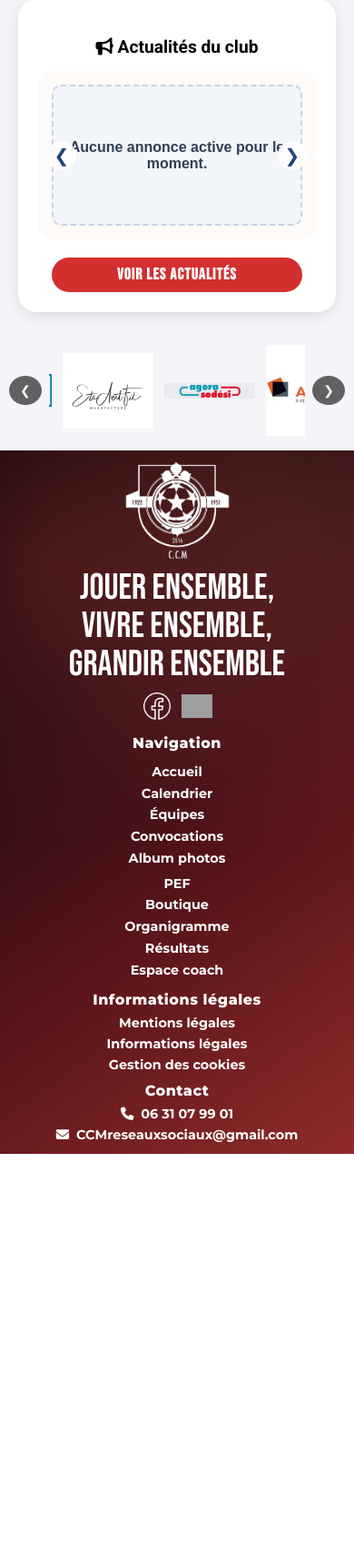
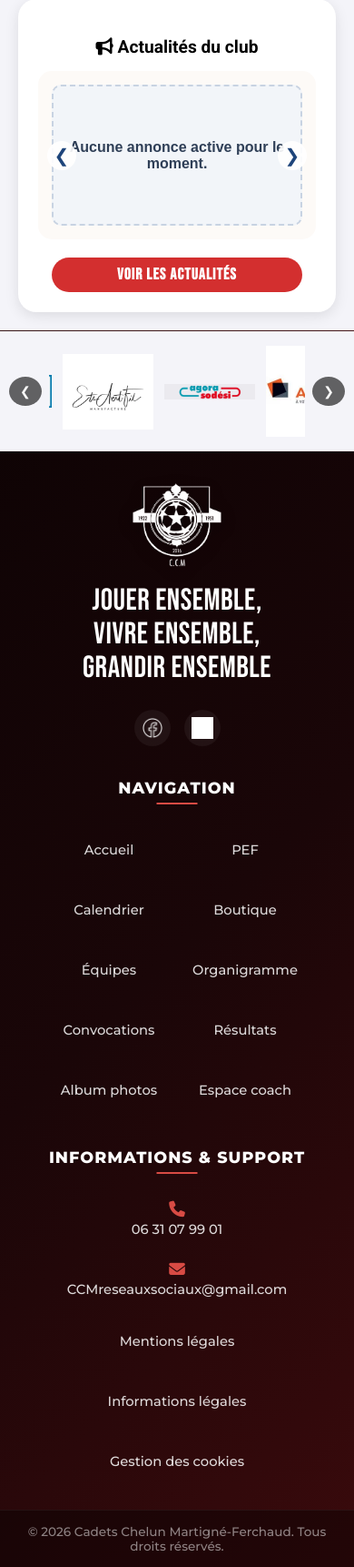
Before and after one commit to Yannickthomas0602/Club-de-foot-Martign-, a PHP site: page /index.php in a window 390 px wide. Shown: the part 634-2356 px from the top of the page at 91% size. Before the commit the page ends 1902 px from the top, so only its background shows below. Run offline with PHP 8.4, Linux system fonts and the light colour scheme; data that the repository does not hold is empty; grey boxes are pictures that could not be loaded.

Commit message:
modernisaiton footer

```diff
--- a/assets/css/footer.css
+++ b/assets/css/footer.css
@@ -9,376 +9,270 @@
     border: none;
 }
 
-.rectangle_footer.footer-flex {
-    --footer-link-size: 0.9rem;
-    --footer-link-size-md: 0.84rem;
-    --footer-link-size-sm: 0.9rem;
-    display: flex;
-    flex-direction: row;
-    justify-content: space-between;
-    align-items: stretch;
-    flex-wrap: nowrap;
-    width: 100%;
-    padding: 12px 0 4px;
-    gap: clamp(14px, 2vw, 30px);
-    box-sizing: border-box;
-    background-color: #160809;
-    background-image:
-        radial-gradient(circle at 14% 16%, rgba(255, 84, 84, 0.18), transparent 42%),
-        radial-gradient(circle at 86% 12%, rgba(255, 120, 96, 0.16), transparent 46%),
-        linear-gradient(145deg, #130607 0%, #2a0d11 30%, #5b151b 63%, #8f2b2a 100%);
+/* Base Wrapper for Sticky Footer */
+.footer-wrapper {
+    background-color: #0d0304;
+    background-image: linear-gradient(135deg, #0d0304 0%, #1a0608 50%, #3a0a0c 100%);
+    color: #fff;
+    margin-top: auto; /* Push footer down */
+    font-family: inherit;
+    border-top: 1px solid rgba(255, 255, 255, 0.05);
+}
+
+.footer-container {
+    display: grid;
+    grid-template-columns: repeat(3, 1fr);
+    gap: 30px;
+    max-width: 1100px;
+    margin: 0 auto;
+    padding: 40px 30px 20px;
 }
 
 .footer-col {
-    flex: 1 1 33.33%;
-    min-width: 260px;
+    display: flex;
+    flex-direction: column;
+    gap: 12px;
 }
 
-.footer-left {
-    display: flex;
-    flex-direction: column;
-    align-items: flex-start;
-    justify-content: flex-start;
-    gap: 10px;
+/* --- Typography --- */
+.footer-title {
+    font-family: "Montserrat", sans-serif;
+    font-weight: 800;
+    font-size: 1.1rem;
+    color: #fff;
+    margin: 0 0 10px 0;
+    text-transform: uppercase;
+    letter-spacing: 1px;
+    position: relative;
+    padding-bottom: 8px;
+    align-self: flex-start;
 }
 
-.footer-left-row {
-    display: flex;
-    align-items: flex-start;
-    gap: 14px;
+.footer-title::after {
+    content: '';
+    position: absolute;
+    left: 0;
+    bottom: 0;
+    width: 45px;
+    height: 2px;
+    background-color: #d84b44;
+    transition: width 0.3s ease;
 }
 
-.footer-left-content {
-    display: flex;
-    flex-direction: column;
+.footer-col:hover .footer-title::after {
+    width: 65px;
+}
+
+.mt-2 {
+    margin-top: 8px;
+}
+
+.mt-3 {
+    margin-top: 15px;
+}
+
+/* --- Column 1: About --- */
+.footer-about {
     align-items: flex-start;
-    gap: 8px;
+    padding-right: 20px;
 }
 
 .footer-club-logo {
-    display: block;
-    width: clamp(95px, 10vw, 140px);
-    margin-left: 12px;
+    width: clamp(100px, 10vw, 130px);
     height: auto;
-    object-fit: contain;
-}
-
-.footer-center {
-    display: flex;
-    flex-direction: column;
-    align-items: center;
-    justify-content: flex-start;
-    max-width: 520px;
-    margin: 0 auto;
-    padding: 0;
-    box-sizing: border-box;
-}
-
-.footer-right {
-    display: flex;
-    flex-direction: column;
-    align-items: stretch;
-    justify-content: flex-start;
-    height: 100%;
-    padding-right: 0;
-}
-
-.footer-right-sections {
-    display: flex;
-    flex-direction: column;
-    justify-content: space-between;
-    align-items: center;
-    width: 100%;
-    height: 100%;
-    flex-wrap: wrap;
-    gap: 8px;
-}
-
-.footer-legal-wrap {
-    width: 100%;
-    text-align: center;
-}
-
-.footer-contact-wrap {
-    width: 100%;
-    text-align: center;
-}
-
-.footer-contact-list {
-    list-style: none;
-    margin: 0;
-    padding: 0;
-    display: flex;
-    flex-direction: column;
-    align-items: center;
-    gap: 4px;
-    font-family: "Montserrat", sans-serif;
-    font-weight: 700;
-}
-
-.footer-contact-list a {
-    color: #fff;
-    text-decoration: none;
-    font-size: var(--footer-link-size);
-    line-height: 1.15;
-    display: inline-flex;
-    align-items: center;
-    gap: 8px;
-    white-space: normal;
-    overflow-wrap: anywhere;
-}
-
-.footer-contact-list a:hover {
-    color: #ffd700;
-}
-
-.footer-title {
-    color: #fff;
-    font-family: "Montserrat", sans-serif;
-    font-weight: 800;
-    font-size: 0.98rem;
-    margin: 0 0 10px;
-    letter-spacing: 0.5px;
-}
-
-.footer-nav-columns {
-    display: flex;
-    flex-direction: row;
-    justify-content: center;
-    gap: clamp(26px, 3.2vw, 56px);
-    width: fit-content;
-    margin: 0 auto;
-}
-
-.footer-center .footer-nav {
-    width: max-content;
-    min-width: 0;
-}
-
-.footer-center .footer-title {
-    width: 100%;
-    text-align: center;
-    padding-right: 0;
-    transform: translateX(-30px);
-    box-sizing: border-box;
-}
-
-.footer-nav,
-.footer-legal {
-    list-style: none;
-    padding: 0;
-    margin: 0;
-    display: flex;
-    flex-direction: column;
-    gap: 4px;
-    font-family: "Montserrat", sans-serif;
-    font-weight: 700;
-}
-
-.footer-nav a,
-.footer-legal a {
-    color: #fff;
-    text-decoration: none;
-    font-size: var(--footer-link-size);
-    line-height: 1.15;
-}
-
-.footer-nav a {
-    line-height: 1.3;
-}
-
-.footer-legal-wrap .footer-title,
-.footer-contact-wrap .footer-title {
-    margin-bottom: 6px;
-}
-
-.footer-nav a:hover,
-.footer-legal a:hover {
-    color: #ffd700;
+    margin-bottom: 2px;
+    filter: drop-shadow(0px 4px 8px rgba(0,0,0,0.4));
 }
 
 .devise {
-    color: #fff;
     font-family: "Bebas Neue", cursive;
     font-weight: 400;
-    font-size: 2.2rem;
-    line-height: 1.05;
+    font-size: 2.1rem;
+    line-height: 1.1;
+    color: #fff;
+    margin: 5px 0 0 0;
+    letter-spacing: 0.5px;
     text-align: left;
-    margin: 0;
 }
 
 .devise-break {
     display: block;
 }
 
-.social_links {
+/* --- Lists (Nav & Legal) --- */
+.footer-nav-split {
     display: flex;
+    gap: 35px;
+}
+
+.footer-nav-list,
+.footer-legal-list,
+.footer-contact-list {
+    list-style: none;
+    padding: 0;
+    margin: 0;
+    display: flex;
+    flex-direction: column;
+    gap: 10px;
+}
+
+.footer-nav-list a,
+.footer-legal-list a,
+.footer-contact-list a {
+    color: rgba(255, 255, 255, 0.85);
+    text-decoration: none;
+    font-size: 0.92rem;
+    font-weight: 500;
+    font-family: "Montserrat", sans-serif;
+    transition: all 0.3s ease;
+    display: inline-flex;
     align-items: center;
     gap: 10px;
 }
 
-.social_link {
-    text-decoration: none;
+.footer-nav-list a:hover,
+.footer-legal-list a:hover {
+    color: #ffd700;
+    transform: translateX(6px);
 }
 
-.social_img {
-    width: 42px;
-    height: 42px;
-    object-fit: contain;
-    display: block;
+.footer-contact-list a:hover {
+    color: #fff;
+}
+
+.footer-contact-list a:hover i {
+    transform: scale(1.2);
+}
+
+.footer-contact-list a i {
+    transition: transform 0.3s ease;
+}
+
+.footer-contact-list i {
+    color: #d84b44;
+    font-size: 1.1rem;
+    width: 22px;
+    text-align: center;
+}
+
+/* --- Socials --- */
+.social-links {
+    display: flex;
+    gap: 15px;
+}
+
+.social-link {
+    transition: all 0.3s ease;
+    background: rgba(255, 255, 255, 0.05);
+    padding: 8px;
+    border-radius: 50%;
+    display: flex;
+    align-items: center;
+    justify-content: center;
+}
+
+.social-link:hover {
+    transform: translateY(-4px) scale(1.1);
+    background: rgba(255, 255, 255, 0.12);
+    box-shadow: 0 5px 12px rgba(216, 75, 68, 0.3);
+}
+
+.social-img {
+    width: 24px;
+    height: 24px;
+    filter: brightness(0) invert(1);
 }
 
 
+/* --- Footer Bottom --- */
+.footer-bottom {
+    text-align: center;
+    padding: 15px;
+    background: rgba(0, 0, 0, 0.4);
+    border-top: 1px solid rgba(255, 255, 255, 0.05);
+}
 
-@media (max-width: 1200px) {
-    .rectangle_footer.footer-flex {
-        padding: 12px 0 4px;
+.footer-bottom p {
+    margin: 0;
+    color: rgba(255, 255, 255, 0.5);
+    font-size: 0.85rem;
+    font-weight: 500;
+    font-family: "Montserrat", sans-serif;
+}
+
+/* --- Media Queries --- */
+@media (max-width: 900px) {
+    .footer-container {
+        grid-template-columns: repeat(2, 1fr);
+        gap: 40px 30px;
+        padding: 40px 20px 30px;
+    }
+}
+
+@media (max-width: 650px) {
+    .footer-container {
+        grid-template-columns: 1fr;
+        gap: 35px;
+        padding: 35px 20px 25px;
+    }
+
+    .footer-title {
+        align-self: center;
+        text-align: center;
+    }
+
+    .footer-col:hover .footer-title::after,
+    .footer-title::after {
+        left: 50%;
+        transform: translateX(-50%);
+        width: 45px;
+    }
+
+    .footer-about {
+        align-items: center;
+        text-align: center;
+        padding-right: 0;
     }
 
     .devise {
-        font-size: 2rem;
-    }
-
-    .footer-nav a,
-    .footer-legal a,
-    .footer-contact-list a {
-        font-size: var(--footer-link-size-md);
-    }
-
-    .footer-center .footer-title {
-        padding-right: 0;
-    }
-}
-
-@media (max-width: 992px) {
-    .rectangle_footer.footer-flex {
-        flex-wrap: wrap;
-        align-items: flex-start;
-        row-gap: 20px;
-    }
-
-    .footer-left,
-    .footer-center {
-        flex: 1 1 calc(50% - 12px);
-    }
-
-    .footer-right {
-        flex: 1 1 100%;
-        min-height: auto;
-        padding-right: 0;
-    }
-
-    .footer-right-sections {
-        height: auto;
-        justify-content: center;
-        gap: 12px;
-    }
-}
-
-@media (max-width: 768px) {
-    .rectangle_footer.footer-flex {
-        flex-direction: column;
-        align-items: center;
-        justify-content: flex-start;
-        gap: 14px;
-        padding: 12px 0;
-    }
-
-    .footer-left,
-    .footer-center,
-    .footer-right {
-        width: 100%;
-        align-items: center;
-        text-align: center;
-        padding: 0;
-    }
-
-    .footer-left-row {
-        flex-direction: column;
-        align-items: center;
-        gap: 10px;
-    }
-
-    .footer-left-content {
-        align-items: center;
-    }
-
-    .footer-left {
-        order: 1;
-    }
-
-    .footer-club-logo {
-        margin: 0 auto;
-        width: clamp(90px, 30vw, 130px);
-    }
-
-    .footer-center {
-        order: 2;
-    }
-
-    .footer-right {
-        order: 3;
-    }
-
-    .footer-right-sections {
-        flex-direction: column;
-        height: auto;
-        align-items: center;
-        gap: 10px;
-    }
-
-    .footer-legal-wrap,
-    .footer-contact-wrap {
         text-align: center;
     }
 
+    .footer-nav-split {
+        justify-content: center;
+        gap: 20px;
+        flex-wrap: wrap;
+    }
+
+    .footer-nav-split ul {
+       min-width: 130px;
+    }
+
+    .footer-nav-list,
+    .footer-legal-list,
     .footer-contact-list {
         align-items: center;
     }
 
-    .footer-nav-columns {
-        flex-direction: column;
-        align-items: center;
-        gap: 8px;
+    .footer-nav-list a:hover,
+    .footer-legal-list a:hover {
+        transform: translateY(-3px);
     }
 
-    .footer-nav,
-    .footer-legal {
-        align-items: center;
+    .footer-contact-list a {
+        text-align: center;
+        flex-direction: column;
+        gap: 4px;
     }
 
-    .footer-title {
-        font-size: 1rem;
-        margin-bottom: 12px;
+    .social-links {
+        justify-content: center;
     }
 
-    .footer-center .footer-title {
-        padding-right: 0;
-        transform: none;
-    }
-
-    .footer-nav a,
-    .footer-legal a,
+    .footer-nav-list a,
+    .footer-legal-list a,
     .footer-contact-list a {
-        font-size: var(--footer-link-size-sm);
-        line-height: 1.15;
-    }
-
-    .footer-nav a {
-        line-height: 1.3;
-    }
-
-    .footer-center .footer-nav {
-        width: 100%;
-    }
-
-    .devise {
-        font-size: 2.5rem;
-        text-align: center;
-    }
-
-    .social_img {
-        width: 34px;
-        height: 34px;
+        padding: 8px 0; /* Touch targets */
+        min-height: 40px;
     }
 }
--- a/footer.php
+++ b/footer.php
@@ -1,4 +1,4 @@
-    <footer>
+    <footer class="footer-wrapper">
         <link rel="stylesheet" href="assets/css/carousel.css">
         <link rel="stylesheet" href="assets/css/footer.css">
         <script src="assets/js/burger_menu.js"></script>
@@ -13,32 +13,35 @@
         <script src="assets/js/carousel.js"></script>
         <script src="assets/js/script.js"></script>
 
-        <div class="rectangle_footer footer-flex">
-          <div class="footer-col footer-left">
-            <div class="footer-left-row">
+        <div class="footer-container">
+            <!-- Colonne 1 : Logo & Réseaux -->
+            <div class="footer-col footer-about">
                 <img class="footer-club-logo" src="assets/img/Logo_club/logo%20full%20blanc.png" alt="Logo Cadets Chelun Martigné">
-              <div class="footer-left-content">
                 <p class="devise">
                   Jouer Ensemble,<span class="devise-break"> Vivre Ensemble,</span><span class="devise-break"> Grandir Ensemble</span>
                 </p>
-                <div class="social_links">
-                  <a class="social_link" href="https://www.facebook.com/p/Cadets-Chelun-Martigné-Ferchaud-100057405613179/" target="blank"><img class="social_img" src="assets/img/Logo_club/icons8-facebook-100 (1).png" alt="logo facebook"></a>
-                  <a class="social_link" href="https://www.instagram.com/cadetschelunmartigne/" target="blank"><img class="social_img" src="assets/img/Logo_club/icons8-instagram-100 (1).png" alt="logo instagram"></a>
+                <div class="social-links mt-3">
+                    <a class="social-link" href="https://www.facebook.com/p/Cadets-Chelun-Martign%C3%A9-Ferchaud-100057405613179/" target="_blank" rel="noopener noreferrer">
+                        <img class="social-img" src="assets/img/Logo_club/icons8-facebook-100 (1).png" alt="logo facebook">
+                    </a>
+                    <a class="social-link" href="https://www.instagram.com/cadetschelunmartigne/" target="_blank" rel="noopener noreferrer">
+                        <img class="social-img" src="assets/img/Logo_club/icons8-instagram-100 (1).png" alt="logo instagram">
+                    </a>
                 </div>
             </div>
-            </div>
-          </div>
-          <div class="footer-col footer-center">
+
+            <!-- Colonne 2 : Navigation (Divisée en deux pour un meilleur équilibre) -->
+            <div class="footer-col footer-nav-col">
                 <p class="footer-title">Navigation</p>
-            <div class="footer-nav-columns">
-              <ul class="footer-nav">
+                <div class="footer-nav-split">
+                    <ul class="footer-nav-list">
                         <li><a href="index.php">Accueil</a></li>
                         <li><a href="calendrier.php">Calendrier</a></li>
                         <li><a href="equipes.php">Équipes</a></li>
                         <li><a href="#">Convocations</a></li>
                         <li><a href="photos.php">Album photos</a></li>
                     </ul>
-              <ul class="footer-nav">
+                    <ul class="footer-nav-list">
                         <li><a href="#">PEF</a></li>
                         <li><a class="boutique-link" href="https://cadets-chelun-martigne.kalisport.com/" target="_blank" rel="noopener noreferrer">Boutique</a></li>
                         <li><a href="#">Organigramme</a></li>
@@ -47,32 +50,29 @@
                     </ul>
                 </div>
             </div>
-          <div class="footer-col footer-right">
-            <div class="footer-right-sections">
-              <div class="footer-legal-wrap">
-                <p class="footer-title">Informations légales</p>
-                <ul class="footer-legal">
+
+            <!-- Colonne 3 : Légal, Contact & Support -->
+            <div class="footer-col footer-legal-col">
+                <p class="footer-title">Informations & Support</p>
+                <ul class="footer-contact-list">
+                    <li>
+                        <a href="tel:+33000000000"><i class="fa-solid fa-phone"></i> 06 31 07 99 01</a>
+                    </li>
+                    <li>
+                        <a href="mailto:contact@cadets-chelun-martigne.fr"><i class="fa-solid fa-envelope"></i> CCMreseauxsociaux@gmail.com</a>
+                    </li>
+                </ul>
+                <ul class="footer-legal-list mt-2">
                     <li><a href="#">Mentions légales</a></li>
                     <li><a href="#">Informations légales</a></li>
                     <li><a href="#">Gestion des cookies</a></li>
                 </ul>
             </div>
-
-              <div class="footer-contact-wrap">
-                <p class="footer-title">Contact</p>
-                <ul class="footer-contact-list">
-                  <li>
-                    <a href="tel:+33000000000"><i class="fa-solid fa-phone"></i> 06 31 07 99 01</a>
-                  </li>
-                  <li>
-                    <a href="mailto:contact@cadets-chelun-martigne.fr"><i class="fa-solid fa-envelope"></i>  CCMreseauxsociaux@gmail.com</a>
-                  </li>
-                </ul>
-              </div>
-            </div>
-          </div>
         </div>
 
+        <div class="footer-bottom">
+            <p>&copy; <?php echo date("Y"); ?> Cadets Chelun Martigné-Ferchaud. Tous droits réservés.</p>
+        </div>
      </footer>
 
 </body>
```
Lines whose indentation alone changed are shown as unchanged.
